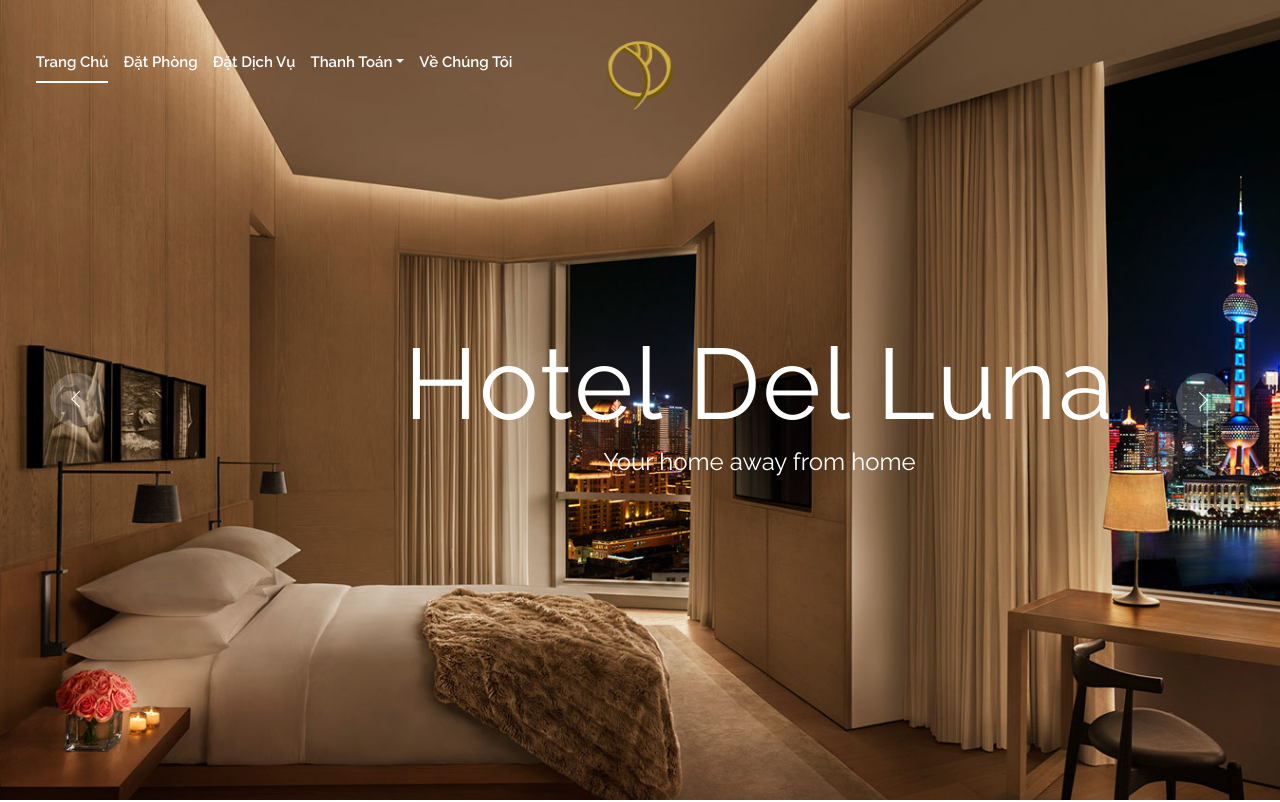
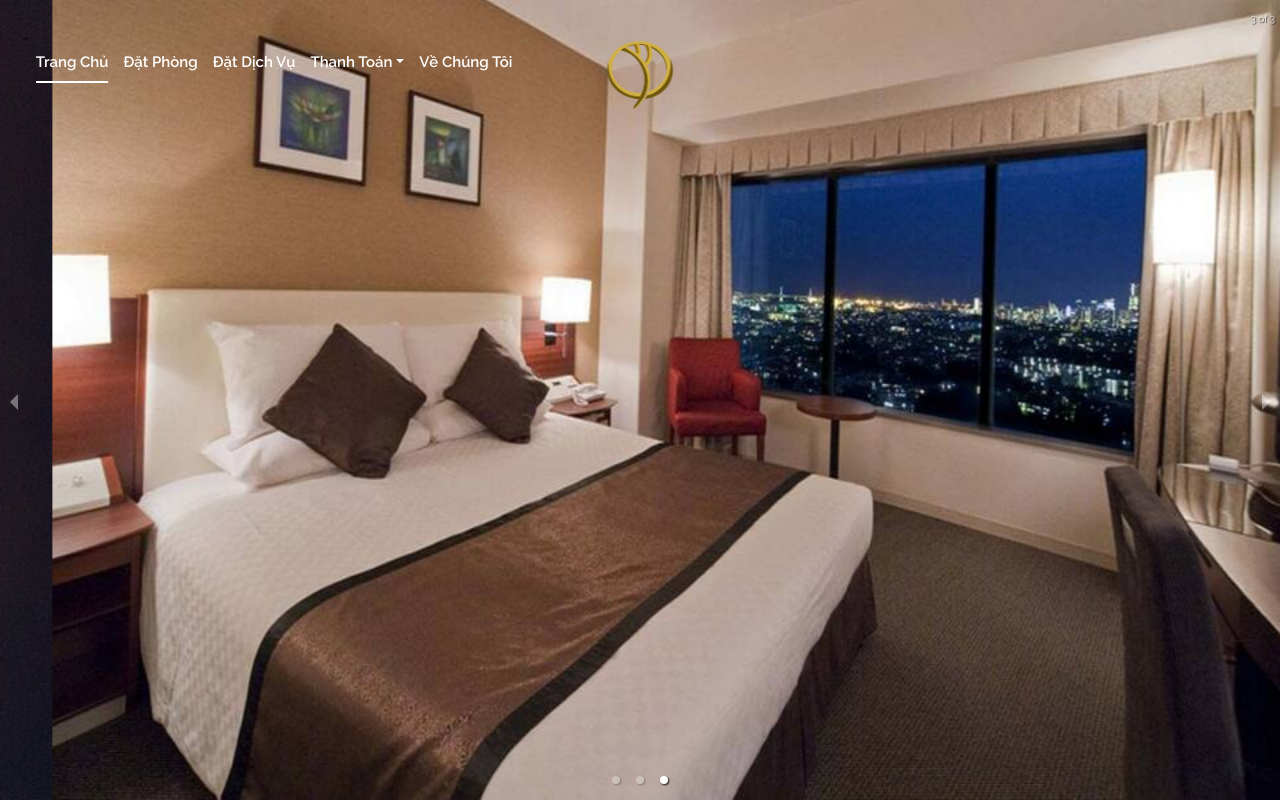
Before and after one commit to TrieuLee/clientCustomer, a React (Create React App) app: page / in a window 1280 px wide. Shown: the top 802 px of the page. Built offline with nearby package versions, Linux system fonts and the light colour scheme; no server answers.

Commit message:
Change curocel

```diff
--- a/package.json
+++ b/package.json
@@ -18,6 +18,7 @@
     "react-dom": "^17.0.2",
     "react-modal": "^3.14.4",
     "react-owl-carousel2": "^0.3.0",
+    "react-responsive-carousel": "^3.2.22",
     "react-router-dom": "^5.3.0",
     "react-scripts": "5.0.0",
     "reactstrap": "^9.0.1",
--- a/src/App.js
+++ b/src/App.js
@@ -1,5 +1,5 @@
 import Axios from 'axios';
-import React, {useState} from 'react';
+import React from 'react';
 import './App.css';
 import Home from './pages/Home';
 import SignIn from './pages/SignIn';
--- a/src/pages/Home.js
+++ b/src/pages/Home.js
@@ -1,4 +1,6 @@
 import React, {useContext} from 'react';
+import "react-responsive-carousel/lib/styles/carousel.min.css"; // requires a loader
+import { Carousel } from 'react-responsive-carousel';
 import UserContext from '../context/UserContext';
 import { NavDropdown } from 'react-bootstrap';
 import { Link } from 'react-router-dom';
@@ -125,8 +127,18 @@ export default function Home() {
             </div>
         </div>
     </header>
-
-        <div className="slider_area">
+    <Carousel infiniteLoop={true} autoPlay={true} showThumbs={false} interval={3000} >
+                <div>
+                    <img alt='' src="assets/img/rooms/1.png" />
+                </div>
+                <div>
+                    <img alt='' src="assets/img/rooms/2.png" />
+                </div>
+                <div>
+                    <img alt='' src="assets/img/rooms/3.png" />
+                </div>
+            </Carousel>
+        {/* <div className="slider_area">
         <div className="slider_active owl-carousel owl-loaded owl-drag">
         <div className="owl-stage-outer"><div class="owl-stage" style={{transform:' translate3d(-4557px, 0px, 0px)', transition: 'all 0.8s ease 0s', width: '9114px'}}><div class="owl-item cloned" style={{width: '1519px'}}><div class="single_slider d-flex align-items-center justify-content-center slider_bg_1">
                 <div className="container">
@@ -195,7 +207,7 @@ export default function Home() {
                     </div>
                 </div>
             </div></div></div></div><div class="owl-nav"><div class="owl-prev"><i class="ti-angle-left"></i></div><div class="owl-next"><i class="ti-angle-right"></i></div></div><div class="owl-dots disabled"></div></div>
-    </div>
+    </div> */}
 
     <div className="about_area">
         <div className="container">
--- a/src/pages/Menu.js
+++ b/src/pages/Menu.js
@@ -1,11 +1,13 @@
-import React from 'react';
+import React, { useContext } from "react";
 import 'bootstrap/dist/css/bootstrap.css';
+import UserContext from '../context/UserContext';
 import { NavLink } from 'react-router-dom';
 const Menu = () => {
+  const {user} = useContext(UserContext);
     return (
         <>
          <nav className="navbar navbar-expand-lg navbar-light bg-black">
-            <NavLink className="navbar-brand" to="#">
+            <NavLink className="navbar-brand" to="/">
                 <img src="assets/img/logo.png" alt="" style={{width: '80px', height: '70px'}}/>
               </NavLink>
               <button className="navbar-toggler" type="button" data-toggle="collapse" data-target="#navbarSupportedContent" aria-controls="navbarSupportedContent" aria-expanded="false" aria-label="Toggle navigation">
@@ -17,12 +19,18 @@ const Menu = () => {
     <li className="nav-item active">
         <NavLink className="nav-link active" style={{color:'white'}} to="/">Trang chủ<span className="sr-only">(current)</span></NavLink>
       </li>
+      {
+        user!==null &&(
+          <>
             <li className="nav-item ">
               <NavLink className="nav-link active" style={{color:'white'}} to="/bookRoom">Đặt phòng <span className="sr-only">(current)</span></NavLink>
             </li>
             <li className="nav-item">
               <NavLink className="nav-link"  style={{color:'white'}} to="/bookService">Đặt dịch vụ</NavLink>
             </li>
+          </>
+        )
+      }
     </ul>
 
   </div>
```
Also changed, not shown: 1 other file (tests, documents, lock files or other folders). Lines whose indentation alone changed are shown as unchanged.
